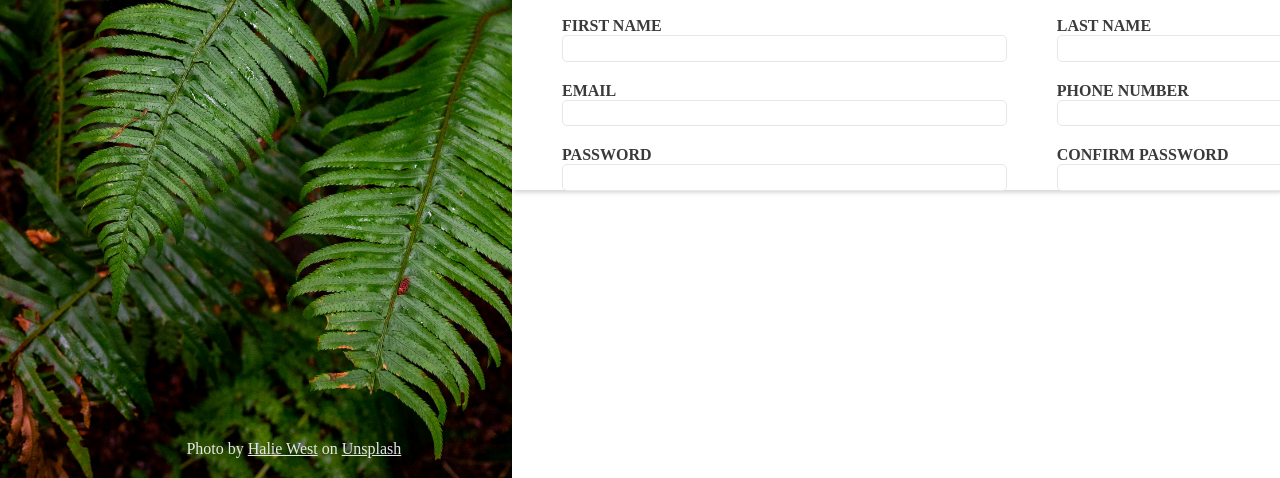
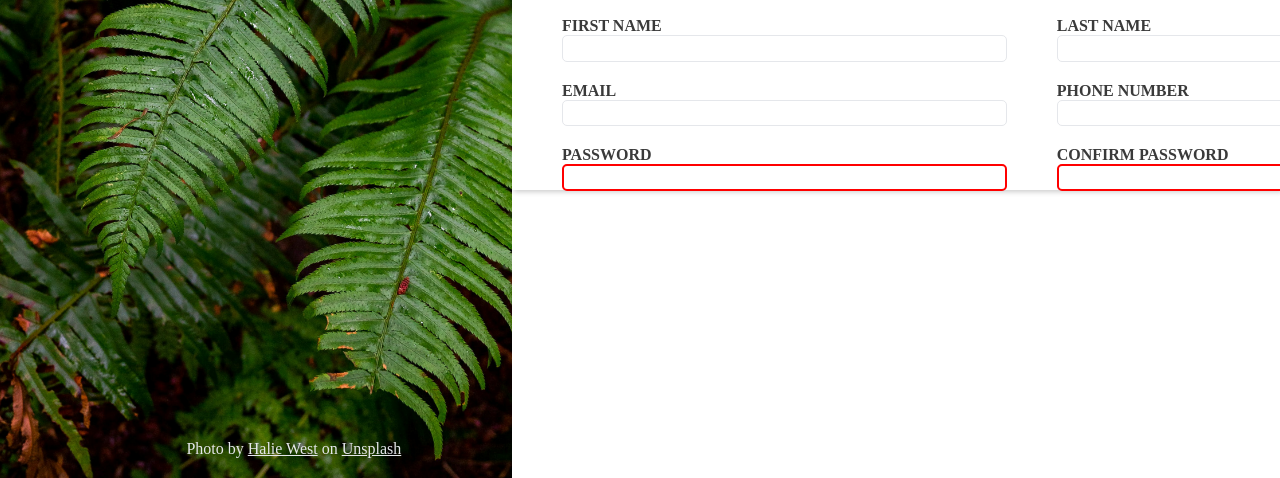
Before and after one commit to redjeacs/sign-up-form, a plain HTML site: page index.html in a window 1280 px wide. Shown: the part 322-800 px from the top of the page. Drawn offline with Linux system fonts and the light colour scheme.

Commit message:
added form styling
blue border for focused inputs and red border for
invalid entries in the input. password and confirm
password is required.

```diff
--- a/index.html
+++ b/index.html
@@ -46,11 +46,11 @@
         <div class="pwd-creation-form">
           <div>
             <label for="pwd">PASSWORD</label>
-            <input type="password" name="user-password" id="pwd">
+            <input type="password" name="user-password" id="pwd" required>
           </div>
           <div>
             <label for="confirm-pwd">CONFIRM PASSWORD</label>
-            <input type="password" name="user-password-confirm" id="confirm-pwd">
+            <input type="password" name="user-password-confirm" id="confirm-pwd" required>
           </div>
         </pwd-creation-form>
       </form>
--- a/style.css
+++ b/style.css
@@ -96,6 +96,7 @@ label {
 }
 
 input {
+  appearance: none;
   border: 1px solid #E5E7EB;
   width: 60ch;
   height: 2em;
@@ -109,3 +110,13 @@ input {
   gap: 50px;
   margin: 20px 0;
 }
+
+input:invalid {
+  border: 2px solid red;
+}
+
+input:focus {
+  border: 1px solid blue;
+  outline: none;
+  box-shadow: 0.5px 0.5px 5px 1px rgb(0, 0, 255, 0.4);
+}
```
